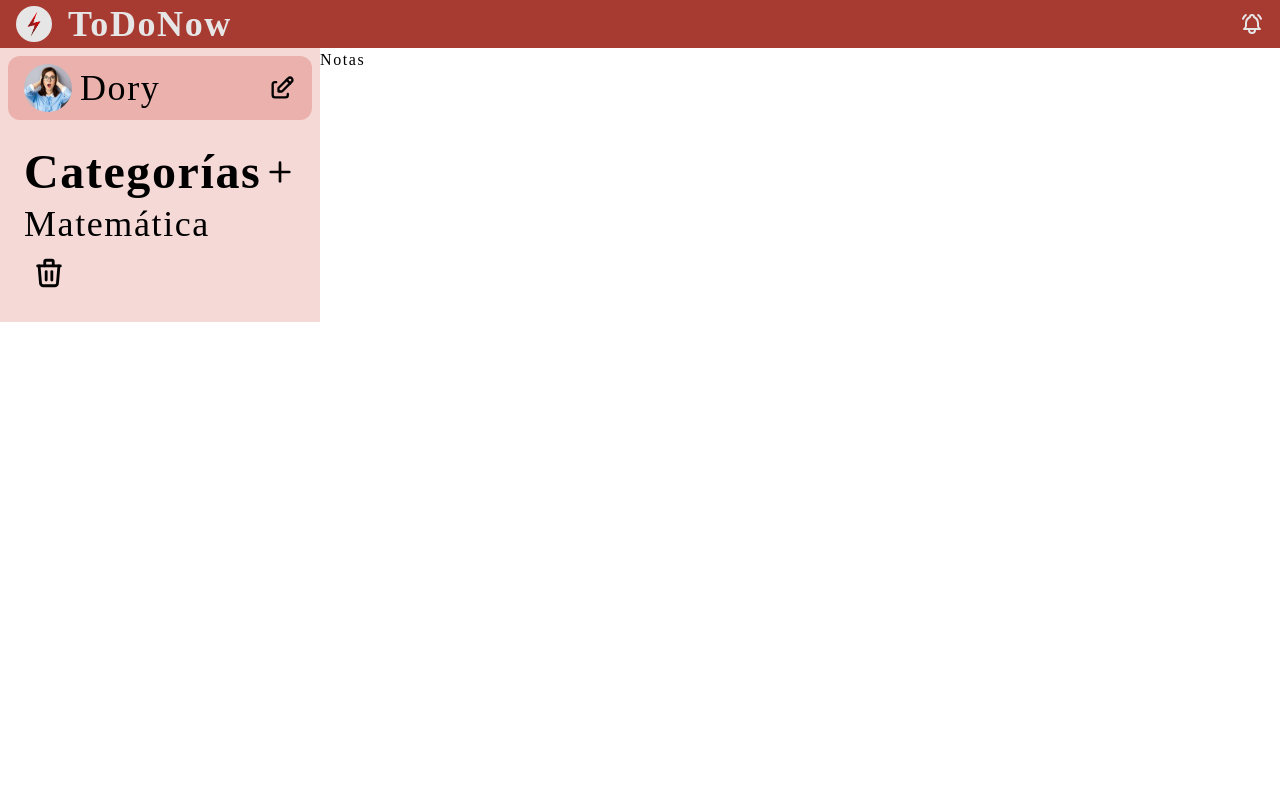
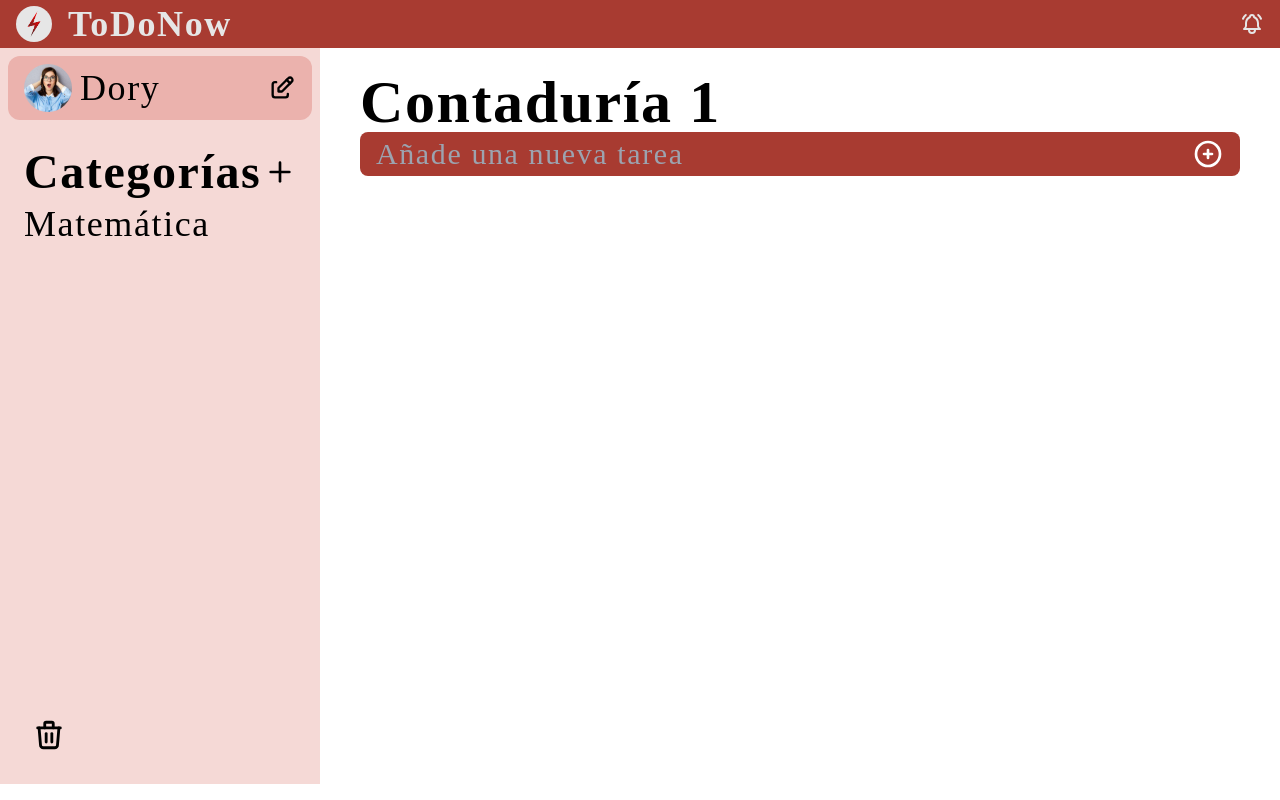
Before and after one commit to eavm314/ProyectoHCI, a React (Vite) app: page /home in a window 1280 px wide. Built offline with nearby package versions, Linux system fonts and the light colour scheme; a web font is replaced by a local one.

Commit message:
Tareas se pueden agregar

```diff
--- a/src/components/Home/Notas.jsx
+++ b/src/components/Home/Notas.jsx
@@ -1,9 +1,48 @@
-import React from 'react'
+import React, { useState } from 'react'
+import { Tarea } from './Tarea'
+import { IconCirclePlus } from '@tabler/icons-react'
 
 export const Notas = () => {
-  return (
-    <div className='w-3/4'>
-        Notas
-    </div>
-  )
+    const [listaTareas, setListaTareas] = useState([])
+    const [tarea, setTarea] = useState("");
+
+    const guardarTarea = (event) => {
+        event.preventDefault();
+        console.log("registrando...");
+        console.log(tarea);
+        if ([tarea].includes("")) {
+            return;
+        }
+        setListaTareas([...listaTareas, { contenido: tarea }])
+        setTarea("")
+    };
+
+
+    return (
+        <div className='w-3/4 px-10 py-6 overflow-auto pantalla'>
+            <h1 className='text-6xl font-bold'>Contaduría 1</h1>
+
+            {listaTareas.map((tarea) => (
+                <Tarea contenido={tarea.contenido} />
+            ))}
+
+            <form
+            className='sticky bottom-0 w-full
+            text-3xl text-white py-1 px-4
+            bg-rojito-5 rounded-lg
+            flex items-center'
+            onSubmit={guardarTarea}>
+
+                <input placeholder="Añade una nueva tarea"
+                    className='outline-none bg-transparent w-full'
+                    type='text'
+                    value={tarea}
+                    onChange={(t) => setTarea(t.target.value)}/>
+                <button type='submit'
+                    className='ml-auto active:text-rojito-3'>
+                    <IconCirclePlus size={32} />
+                </button>
+            </form>
+        </div>
+    )
 }
--- /dev/null
+++ b/src/components/Home/Tarea.jsx
@@ -0,0 +1,22 @@
+import { IconGripVertical } from '@tabler/icons-react'
+import React from 'react'
+
+export const Tarea = (props) => {
+    const { contenido } = props;
+    return (
+        <div className='flex items-center
+        px-6 py-2 my-4
+        border-2 border-negro rounded-xl'>
+
+            <input type="checkbox" name="done"
+                className='h-9 w-9 appearance-none
+                border-4 rounded-full
+                border-prioridad-baja-hecho bg-prioridad-baja-no-hecho
+                checked:bg-prioridad-baja-hecho'/>
+
+            <p className='text-3xl ml-4'>{contenido}</p>
+
+            <IconGripVertical className='ml-auto' size={32} />
+        </div>
+    )
+}
--- a/src/index.css
+++ b/src/index.css
@@ -36,3 +36,7 @@ body {
 .custom-shape-divider-bottom-1683609033 .shape-fill {
     fill: #E6E6E6;
 }
+
+.pantalla {
+    height: 92vh;
+}
--- a/tailwind.config.js
+++ b/tailwind.config.js
@@ -3,6 +3,7 @@ export default {
   content: ["index.html","./src/**/*.{html,jsx}"],
   theme: {
     colors: {
+      'transparent':'transparent',
       'rojito-1':'#F5D9D6',
       'rojito-2':'#EBB2AD',
       'rojito-3':'#E18D85',
```
